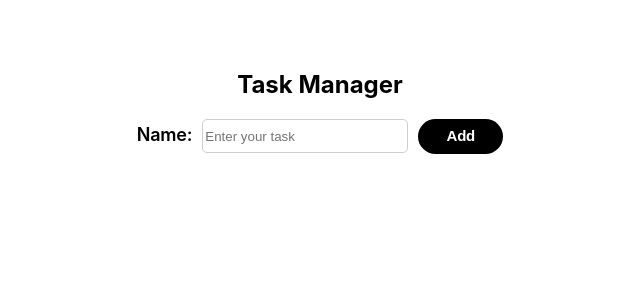
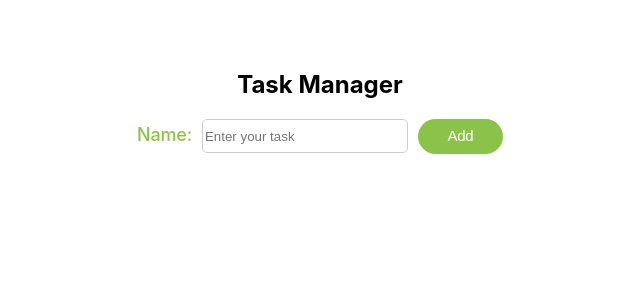
Before and after one commit to ahmetakinsel/react-draggable-todolist, a React (Create React App) app: page / in a window 1280 px wide. Shown: the top 300 px of the page, without its empty margins (320-960 px from the left). Built offline with nearby package versions, Linux system fonts and the light colour scheme.

Commit message:
color palette added

```diff
--- a/src/components/Form.jsx
+++ b/src/components/Form.jsx
@@ -3,6 +3,7 @@ import { useForm } from "react-hook-form";
 import { Context } from "../Context";
 import { nanoid } from "nanoid";
 import styled from "styled-components";
+import { palette } from "./Theme/index";
 
 const styles = {
   form: { display: "flex", alignItems: "center" },
@@ -31,21 +32,22 @@ const FormWrapper = styled.div`
 const Label = styled.label`
   font-size: 18px;
   font-style: normal;
-  font-weight: 600;
+  font-weight: 500;
   line-height: 18px;
   text-align: center;
   letter-spacing: -0.2px;
+  color: ${palette.primary.color};
 `;
 
 const Button = styled.button`
   width: 85px;
   height: 35px;
   color: #ffffff;
-  background: #000000;
+  background: ${palette.primary.color};
   border-radius: 75px;
   border: none;
   font-style: normal;
-  font-weight: 600;
+  font-weight: 500;
   font-size: 15px;
   line-height: 18px;
   text-align: center;
--- a/src/components/List.jsx
+++ b/src/components/List.jsx
@@ -2,6 +2,7 @@ import React, { useContext } from "react";
 import { DragDropContext, Droppable, Draggable } from "react-beautiful-dnd";
 import { Context } from "../Context";
 import styled from "styled-components";
+import { palette } from "./Theme/index";
 
 const Container = styled.div`
   display: flex;
@@ -17,7 +18,7 @@ const ListWrapper = styled.div`
   display: flex;
   justify-content: space-between;
   align-items: center;
-  background-color: #4fb0c6;
+  background-color: ${palette.secondary.light.color};
   border: 1px solid #fff;
   border-radius: 5px;
   width: 400px;
@@ -34,7 +35,8 @@ const OrderedList = styled.li`
   align-items: center;
   gap: 10px;
   padding: 10px;
-  color: #fff;
+  font-weight: 600;
+  color: ${palette.primary.color};
   font-size: 16px;
   letter-spacing: -0.2px;
 `;
@@ -43,7 +45,7 @@ const Button = styled.button`
   width: 60px;
   height: 30px;
   color: #fff;
-  background: #000;
+  background-color: ${palette.primary.color};
   border-radius: 75px;
   border: none;
   font-style: normal;
--- /dev/null
+++ b/src/components/Theme/index.js
@@ -0,0 +1,23 @@
+export const palette = {
+  primary: {
+    color: "#8bc34a",
+    dark: {
+      color: "#5a9216",
+    },
+    light: {
+      color: "#bef67a",
+    },
+  },
+  secondary: {
+    color: "#aed581",
+    dark: {
+      color: "#7da453",
+    },
+    light: {
+      color: "#e1ffb1",
+    },
+  },
+  text: {
+    color: "#f1f8e9",
+  },
+};
```
